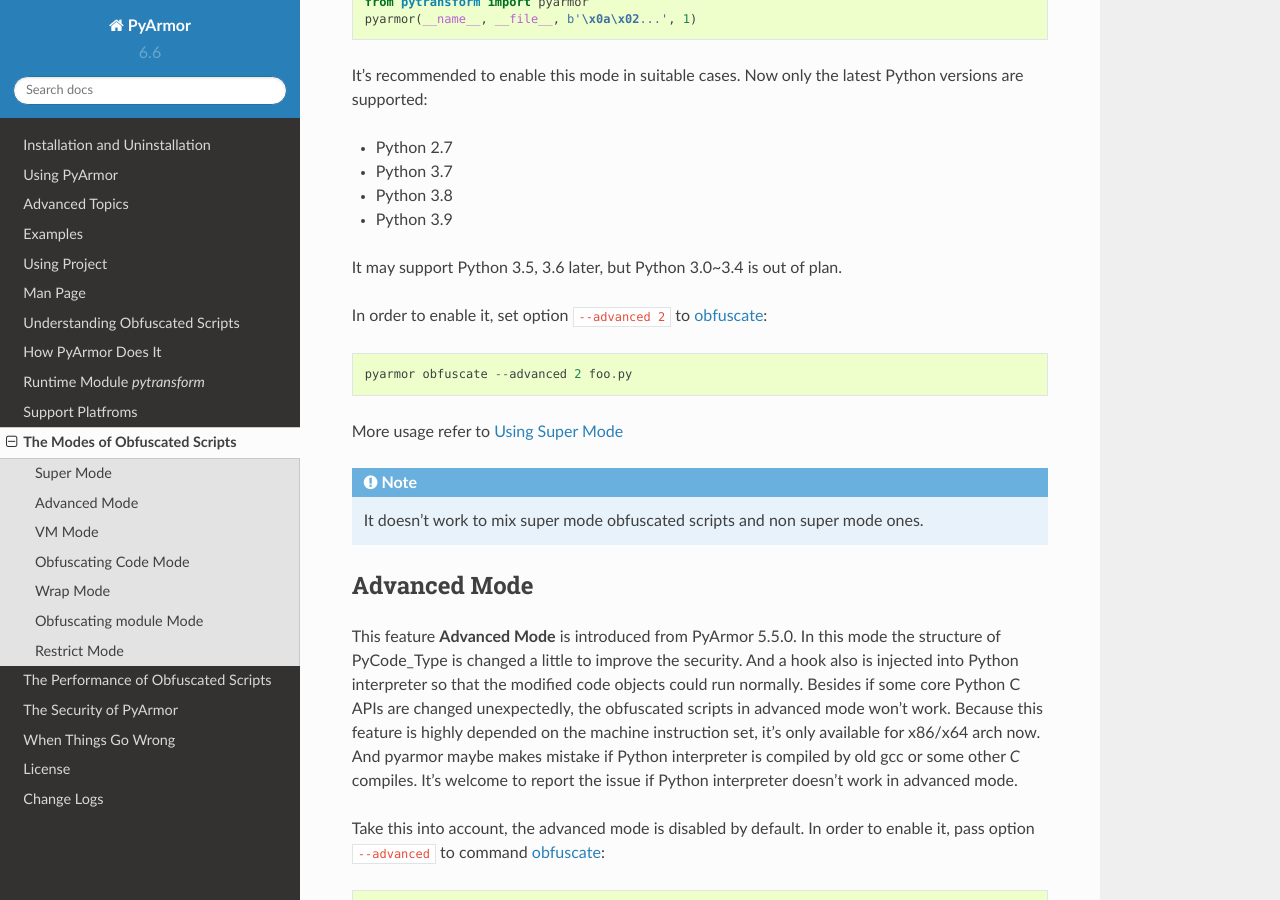
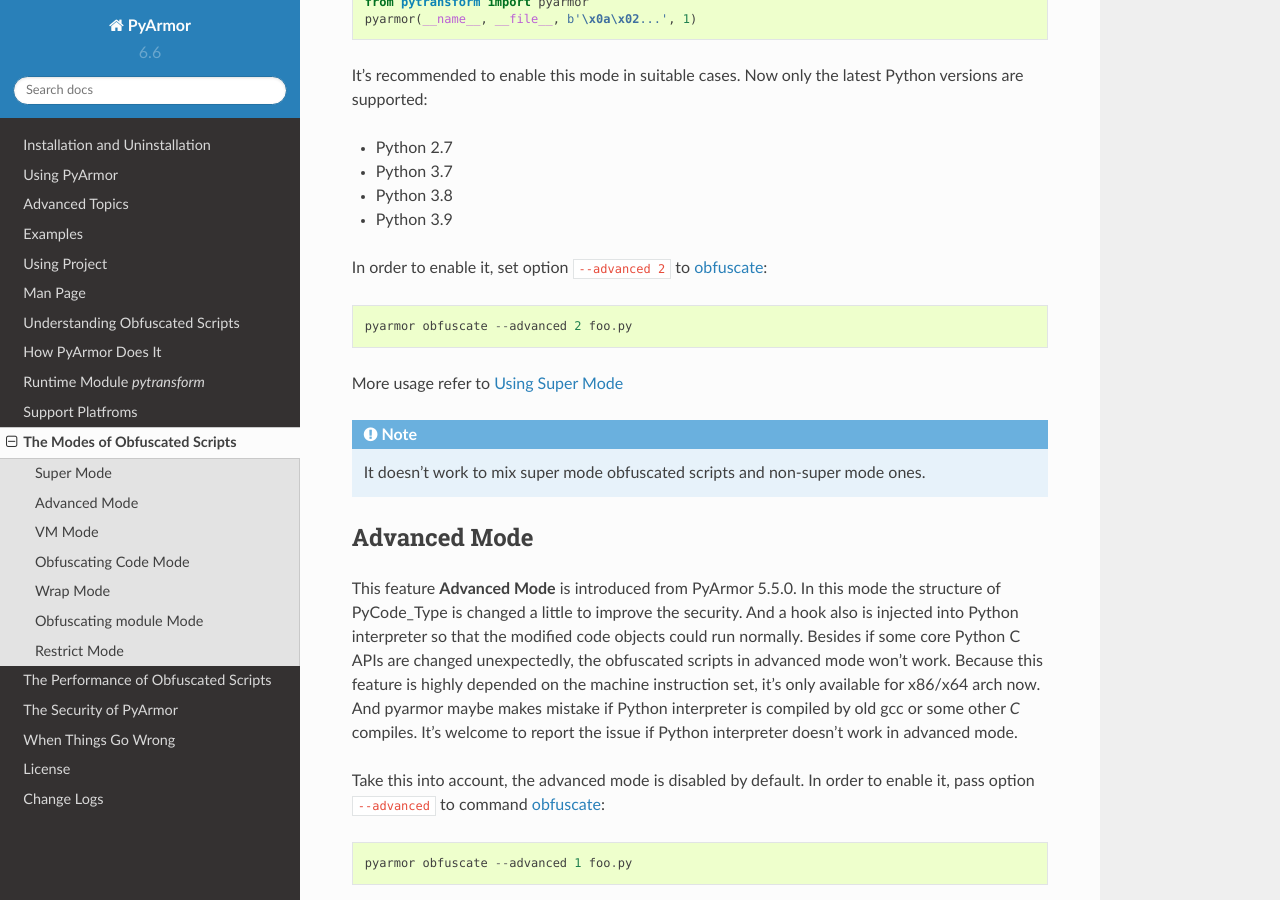
Before and after one commit to dashingsoft/pyarmor, a Sphinx documentation site: the page built from docs/mode.rst, in a window 1280 px wide and 900 px high, scrolled down 500 px. Built offline with Sphinx 7.4.7 and the Read the Docs theme 2.0.0, drawn with Linux system fonts in a browser that asks for light colours.

Commit message:
Refine note for super mode

```diff
--- a/docs/mode.rst
+++ b/docs/mode.rst
@@ -32,8 +32,6 @@
 * Python 3.8
 * Python 3.9
 
-It may support Python 3.5, 3.6 later, but Python 3.0~3.4 is out of plan.
-
 In order to enable it, set option ``--advanced 2`` to :ref:`obfuscate`::
 
     pyarmor obfuscate --advanced 2 foo.py
@@ -42,7 +40,7 @@
 
 .. note::
 
-   It doesn't work to mix super mode obfuscated scripts and non super mode ones.
+   It doesn't work to mix super mode obfuscated scripts and non-super mode ones.
 
 .. _advanced mode:
 
```
